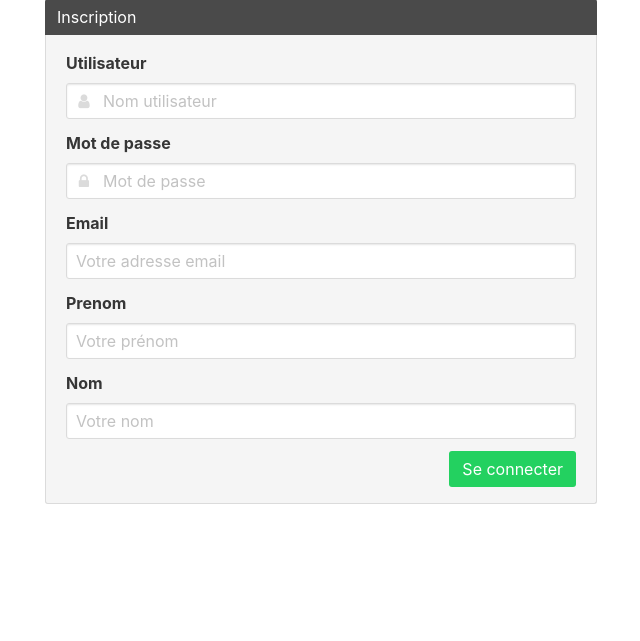
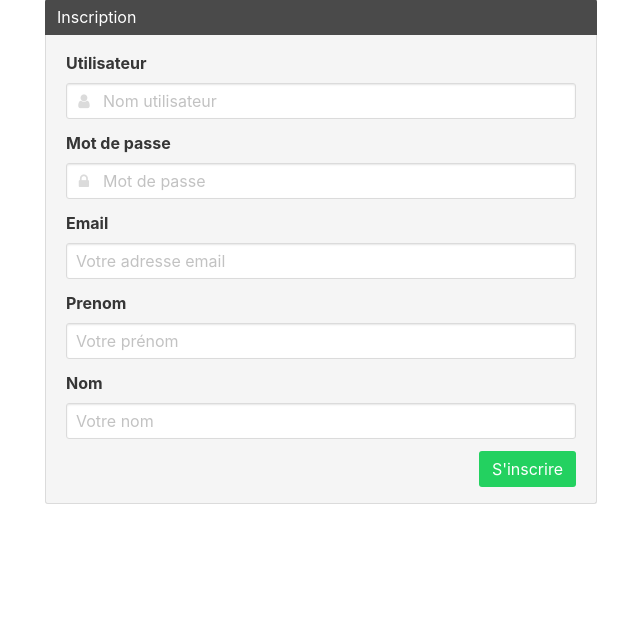
Before and after one commit to ioO/django-billjobs, a Django app: page /billjobs/signup/ in a window 1280 px wide. Shown: the part 61-702 px from the top of the page, without its empty margins (319-959 px from the left). Run offline with Django 3.2, Linux system fonts and the light colour scheme; parts of the project's set-up code (start-up, migrations or seed data) failed here and were passed over.

Commit message:
feat(signup): display error message, change button label

```diff
--- a/billjobs/templates/billjobs/signup.html
+++ b/billjobs/templates/billjobs/signup.html
@@ -54,6 +54,7 @@
               <div class="control">
                 {% if form.first_name.errors %}
                 <input class="input is-danger" type="text" placeholder="Votre prénom" name={{ form.first_name.name }}>
+                <div class="help is-danger">{{ form.first_name.errors }}</div>
                 {% else %}
                 <input class="input" type="text" placeholder="Votre prénom" name={{ form.first_name.name }}>
                 {% endif %}
@@ -64,6 +65,7 @@
               <div class="control">
                 {% if form.last_name.errors %}
                 <input class="input is-danger" type="text" placeholder="Votre nom" name={{ form.last_name.name }}>
+                <div class="help is-danger">{{ form.last_name.errors }}</div>
                 {% else %}
                 <input class="input" type="text" placeholder="Votre nom" name={{ form.last_name.name }}>
                 {% endif %}
@@ -72,7 +74,7 @@
             <div class="field is-clearfix">
               <p class="control">
               <button class="button is-success is-pulled-right">
-                Se connecter
+                S'inscrire
               </button>
               </p>
             </div>
```
